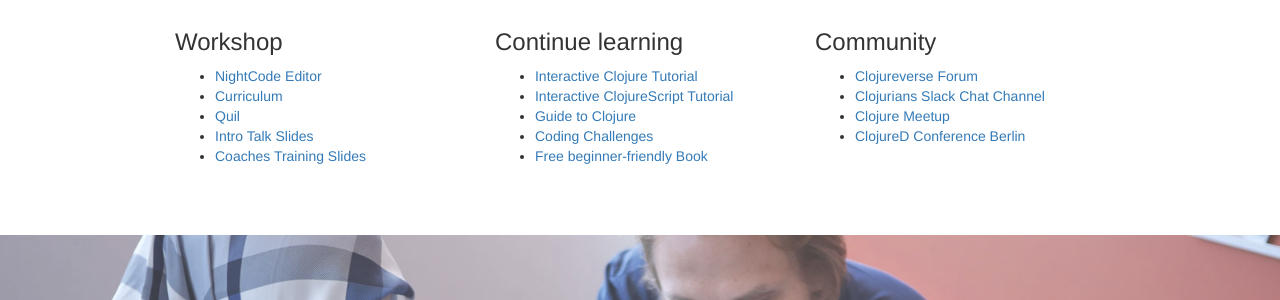
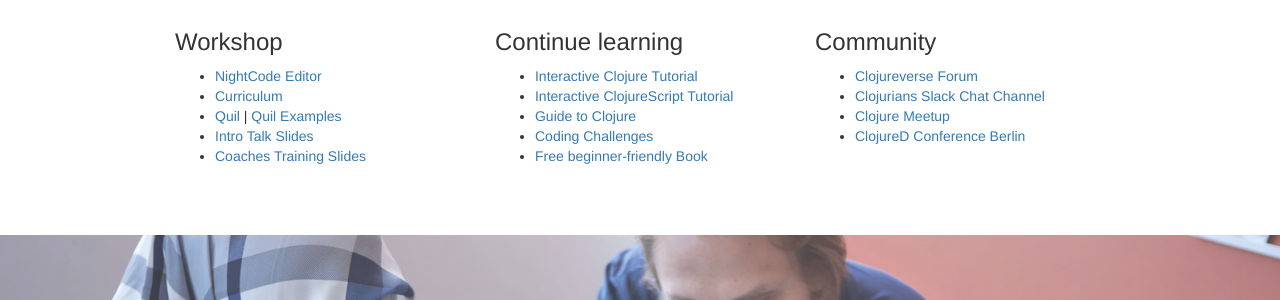
Before and after one commit to clojurebridge-berlin/clojurebridge-berlin.github.io, a Jekyll site: the page built from index.html, in a window 1280 px wide and 900 px high, scrolled down 2261 px. Shown: the part 152-452 px from the top of the window. Built offline with Jekyll 4.4.1, drawn with Linux system fonts in a browser that asks for light colours.

Commit message:
Add land of quil

```diff
--- a/index.html
+++ b/index.html
@@ -146,7 +146,7 @@
               <a href="https://clojurebridge-berlin.github.io/curriculum/">Curriculum</a>
             </li>
             <li>
-              <a href="https://github.com/quil/quil">Quil</a>
+              <a href="https://github.com/quil/quil">Quil</a> | <a href="http://landofquil.we-do-fp.berlin/"> Quil Examples</a>
             </li>
             <li>
               <a href="https://clojurebridge-berlin.github.io/ClojureBridgeBerlin_Intro_Talk.pdf">Intro Talk Slides</a>
```
